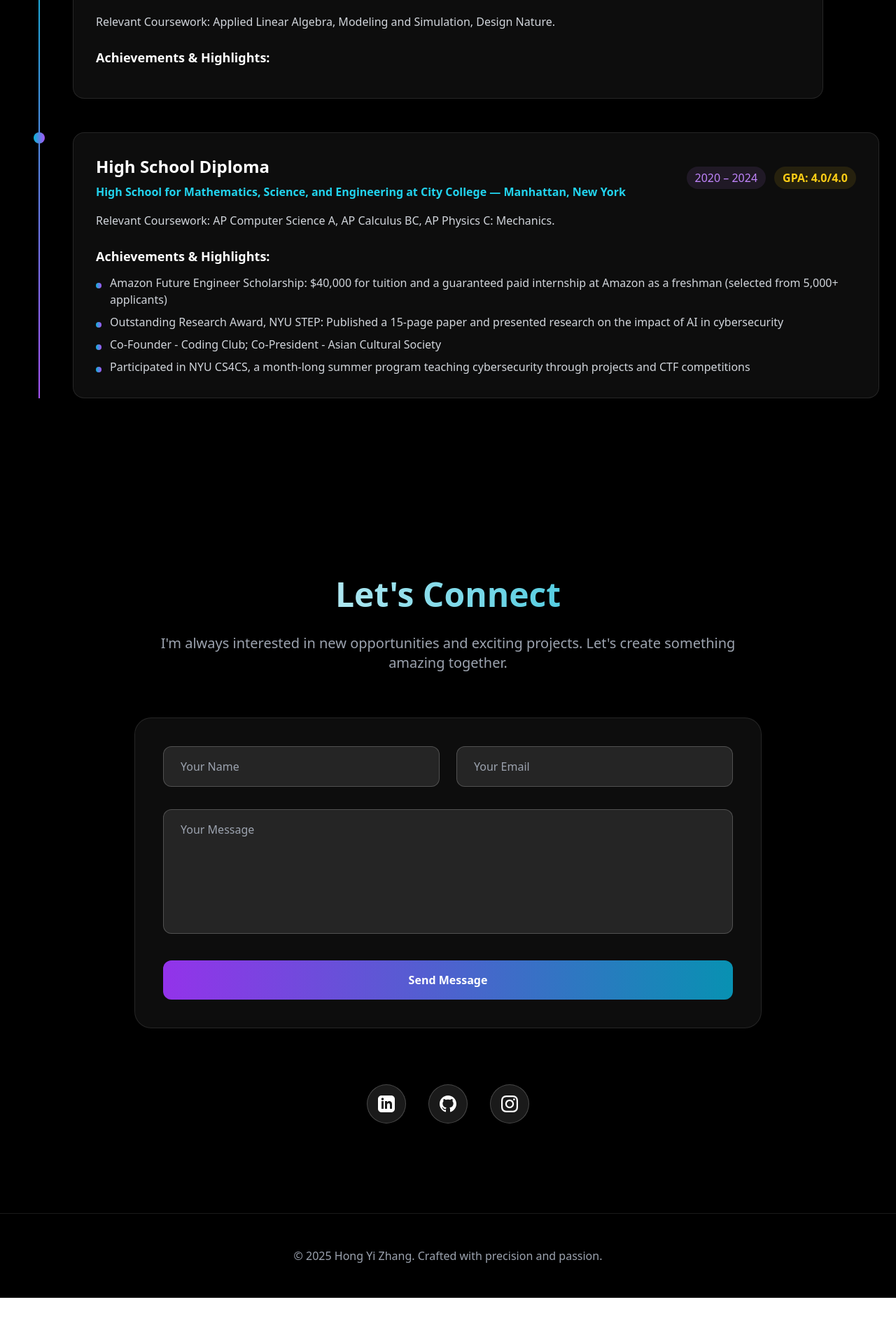
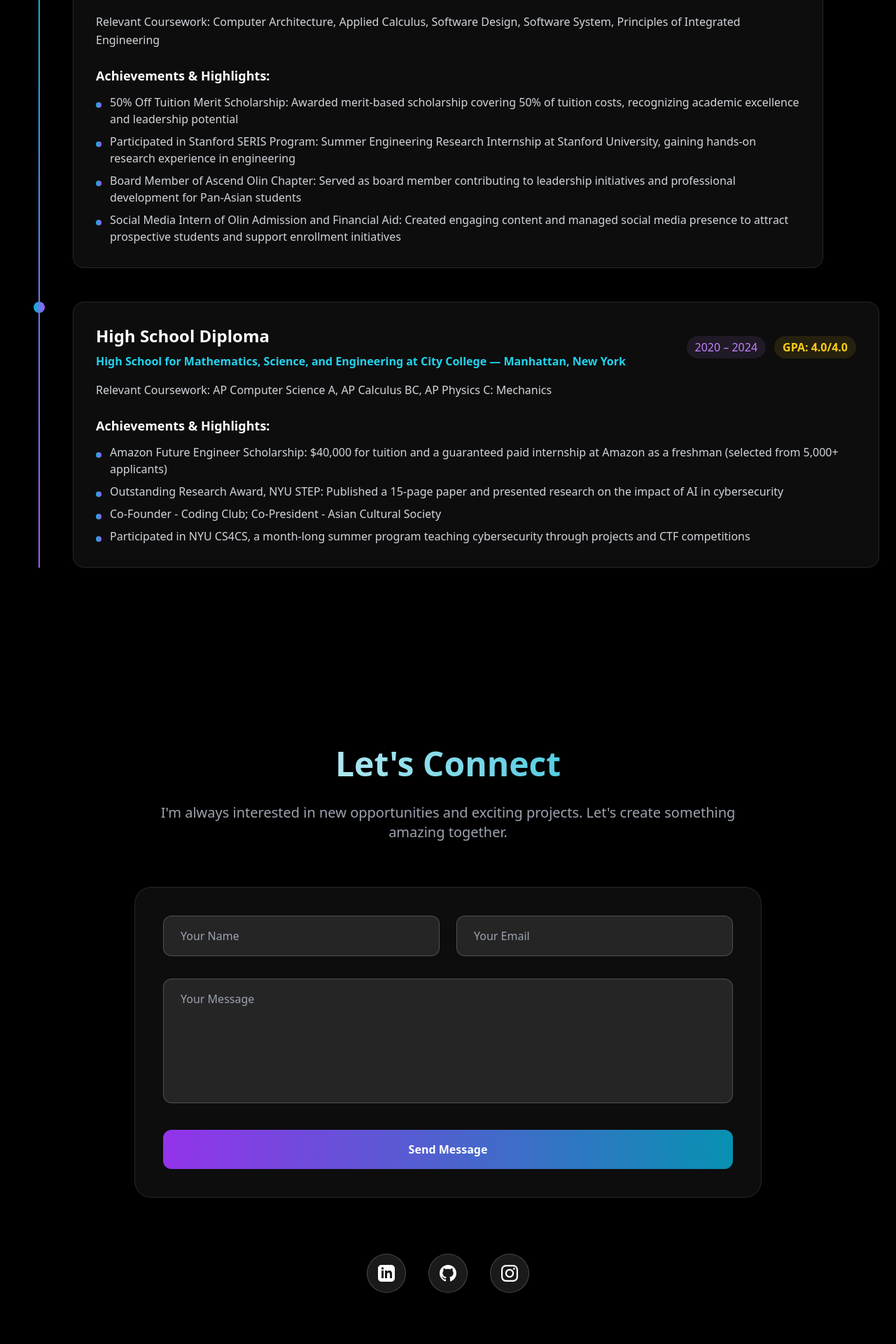
Before and after one commit to tastychez/personal_website, a Next.js app: page / in a window 1280 px wide. Shown: the part 4620-6540 px from the top of the page at 70% size. Before the commit the page ends 6474 px from the top, so only its background shows below. Built offline with nearby package versions, Linux system fonts and the light colour scheme.

Commit message:
update info

```diff
--- a/app/components/EducationSection.jsx
+++ b/app/components/EducationSection.jsx
@@ -16,8 +16,13 @@
       school: "Olin College of Engineering — Needham, Massachusetts",
       period: "2024 – 2028",
       gpa: "4.0/4.0",
-      description: "Relevant Coursework: Applied Linear Algebra, Modeling and Simulation, Design Nature.",
-      achievements: []
+      description: "Relevant Coursework: Computer Architecture, Applied Calculus, Software Design, Software System, Principles of Integrated Engineering",
+      achievements: [
+        "50% Off Tuition Merit Scholarship: Awarded merit-based scholarship covering 50% of tuition costs, recognizing academic excellence and leadership potential",
+        "Participated in Stanford SERIS Program: Summer Engineering Research Internship at Stanford University, gaining hands-on research experience in engineering",
+        "Board Member of Ascend Olin Chapter: Served as board member contributing to leadership initiatives and professional development for Pan-Asian students",
+        "Social Media Intern of Olin Admission and Financial Aid: Created engaging content and managed social media presence to attract prospective students and support enrollment initiatives"
+      ]
     },
     {
       id: 2,
@@ -25,7 +30,7 @@
       school: "High School for Mathematics, Science, and Engineering at City College — Manhattan, New York",
       period: "2020 – 2024",
       gpa: "4.0/4.0",
-      description: "Relevant Coursework: AP Computer Science A, AP Calculus BC, AP Physics C: Mechanics.",
+      description: "Relevant Coursework: AP Computer Science A, AP Calculus BC, AP Physics C: Mechanics",
       achievements: [
         "Amazon Future Engineer Scholarship: $40,000 for tuition and a guaranteed paid internship at Amazon as a freshman (selected from 5,000+ applicants)",
         "Outstanding Research Award, NYU STEP: Published a 15-page paper and presented research on the impact of AI in cybersecurity",
--- a/app/components/Footer.jsx
+++ b/app/components/Footer.jsx
@@ -8,7 +8,7 @@
       <footer className="relative py-12 px-6 border-t border-white/10">
         <div className="max-w-7xl mx-auto relative z-10 text-center">
           <p className="text-gray-400">
-            &copy; {new Date().getFullYear()} {personalInfo.name}. Crafted with precision and passion.
+            &copy; {new Date().getFullYear()} {personalInfo.name}
           </p>
         </div>
       </footer>
```
